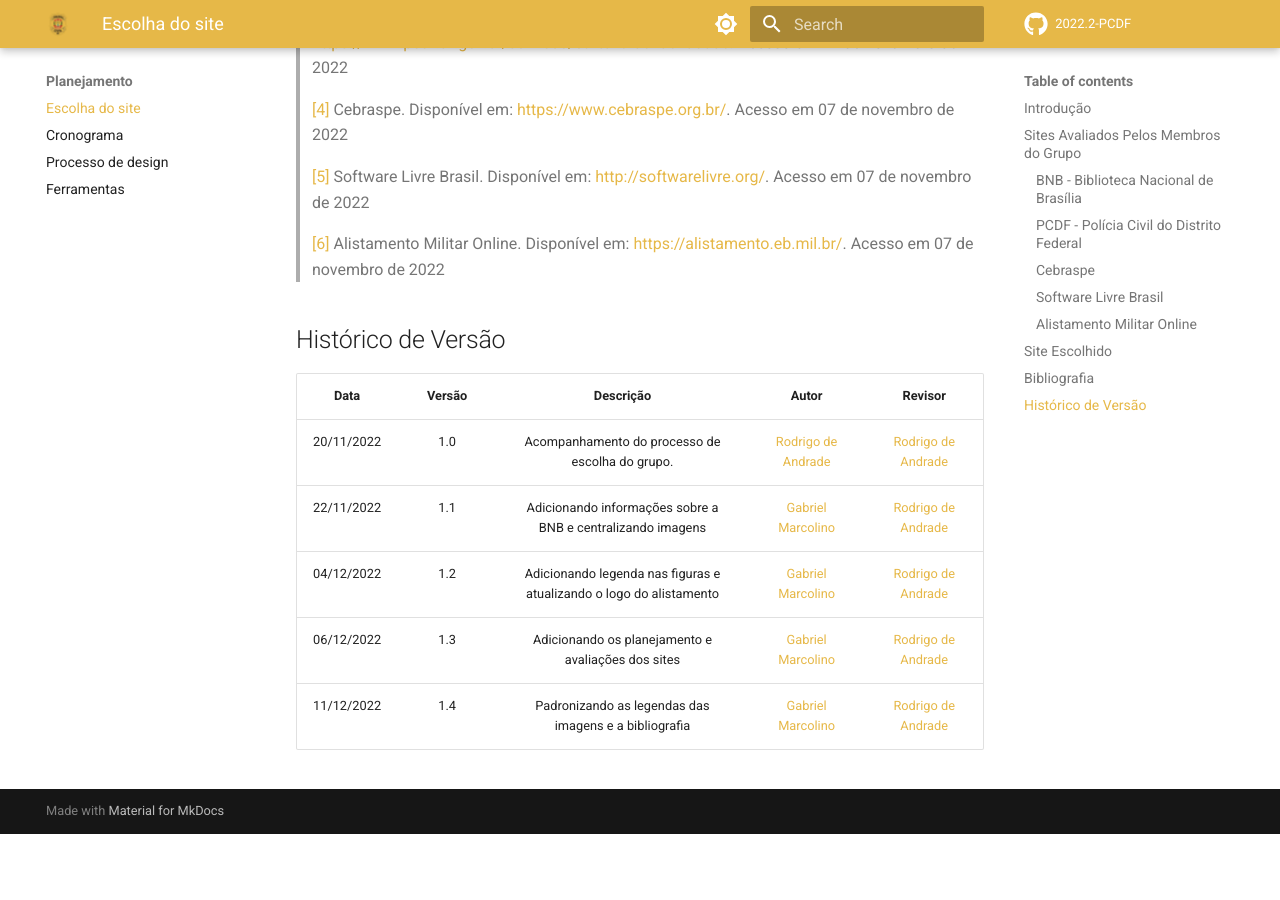
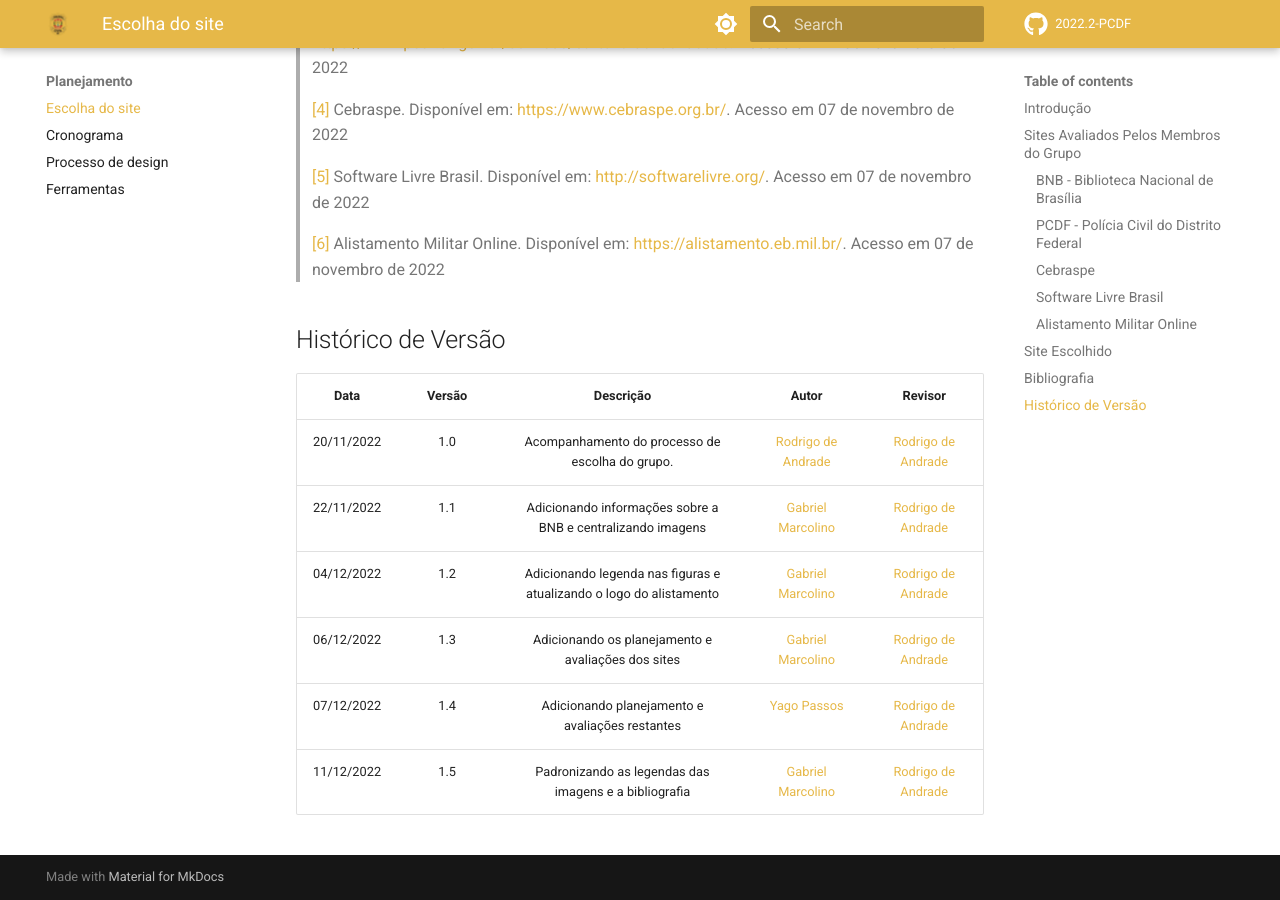
Before and after one commit to Interacao-Humano-Computador/2022.2-PCDF, an MkDocs documentation site: the page built from docs/escolha_do_site.md, in a window 1280 px wide and 900 px high, scrolled down 3455 px. Built offline with MkDocs 1.6.1 and Material for MkDocs 9.7.7, drawn with Linux system fonts in a browser that asks for light colours; emoji names are drawn with the system emoji font; comment, search, counter and statistics services are not loaded; before the commit the page ends 4289 px from its top, so only the background shows below that.

Commit message:
Update escolha_do_site.md

```diff
--- a/docs/escolha_do_site.md
+++ b/docs/escolha_do_site.md
@@ -118,4 +118,5 @@
 | 22/11/2022 |  1.1   |     Adicionando informações sobre a BNB e centralizando imagens     |  [Gabriel Marcolino](https://github.com/GabrielMR360)   | [Rodrigo de Andrade](https://github.com/OrlandiRodrigo) |
 | 04/12/2022 |  1.2   | Adicionando legenda nas figuras e atualizando o logo do alistamento |  [Gabriel Marcolino](https://github.com/GabrielMR360)   | [Rodrigo de Andrade](https://github.com/OrlandiRodrigo) |
 | 06/12/2022 |  1.3   |         Adicionando os planejamento e avaliações dos sites          |  [Gabriel Marcolino](https://github.com/GabrielMR360)   | [Rodrigo de Andrade](https://github.com/OrlandiRodrigo) |
-| 11/12/2022 |  1.4   |        Padronizando as legendas das imagens e a bibliografia        |  [Gabriel Marcolino](https://github.com/GabrielMR360)   | [Rodrigo de Andrade](https://github.com/OrlandiRodrigo) |
+| 07/12/2022 |  1.4   |        Adicionando planejamento e avaliações restantes        |  [Yago Passos](https://github.com/yagompassos)   | [Rodrigo de Andrade](https://github.com/OrlandiRodrigo) |
+| 11/12/2022 |  1.5   |        Padronizando as legendas das imagens e a bibliografia        |  [Gabriel Marcolino](https://github.com/GabrielMR360)   | [Rodrigo de Andrade](https://github.com/OrlandiRodrigo) |
```
